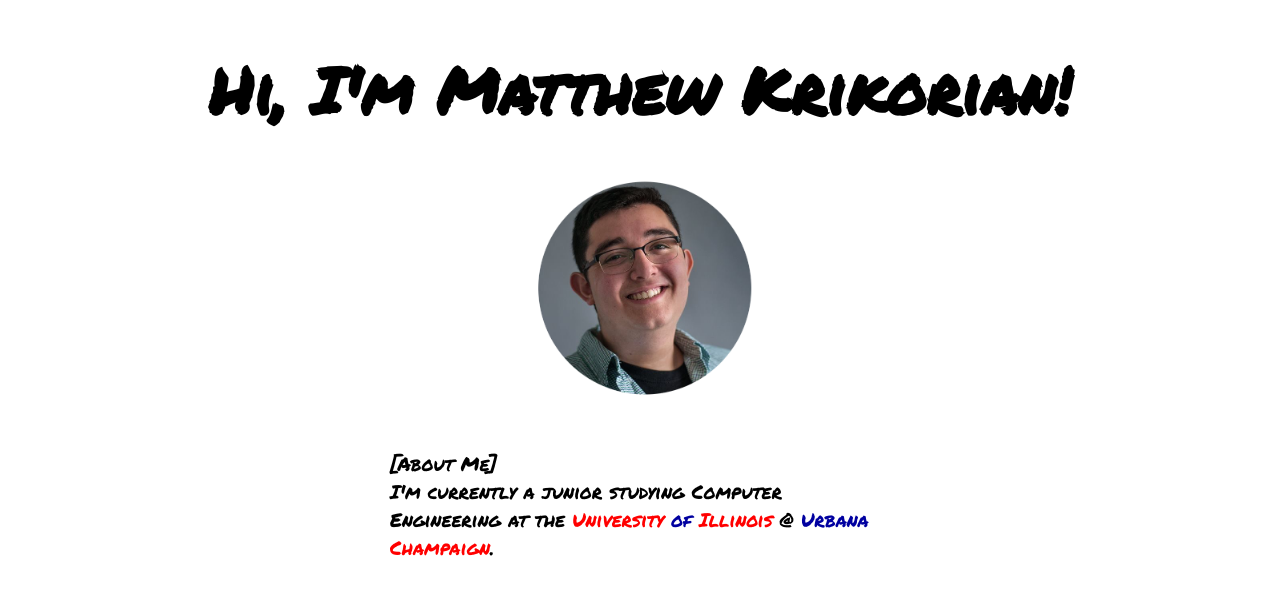
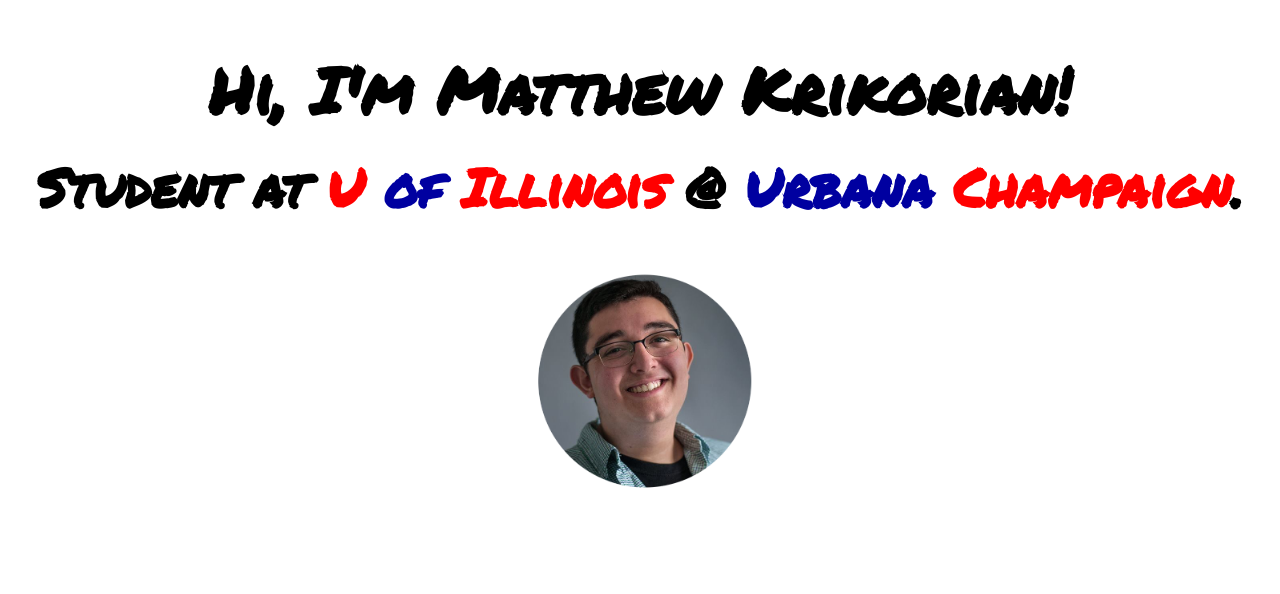
Before and after one commit to slee500/matthewkrikorian.github.io, a plain HTML site: page index.html in a window 1280 px wide. Drawn offline with Linux system fonts and the light colour scheme.

Commit message:
fixed it up

```diff
--- a/index.html
+++ b/index.html
@@ -57,18 +57,15 @@ img {
   <body>
 
   <header>
-    <h1> Hi, I'm Matthew Krikorian! </h1>
+    <h1> Hi, I'm Matthew Krikorian! <br/>
+
+     <small> Student at <span class="orange">U </span>
+    <span class="blue">of</span>
+    <span class="orange">Illinois</span> @
+    <span class="blue"> Urbana</span>
+    <span class="orange"> Champaign</span>. </small></h1>
     <img src="MyPhoto.png" alt="Me">
 
   </header>
-  <div class="content">
-    <p> [About Me]<br/>I'm currently a junior studying
-      Computer Engineering at the <span class="orange">University </span>
-      <span class="blue">of</span>
-      <span class="orange">Illinois</span> @
-      <span class="blue"> Urbana</span>
-      <span class="orange"> Champaign</span>.
-    </p>
-</div>
   </body>
 </html>
```
